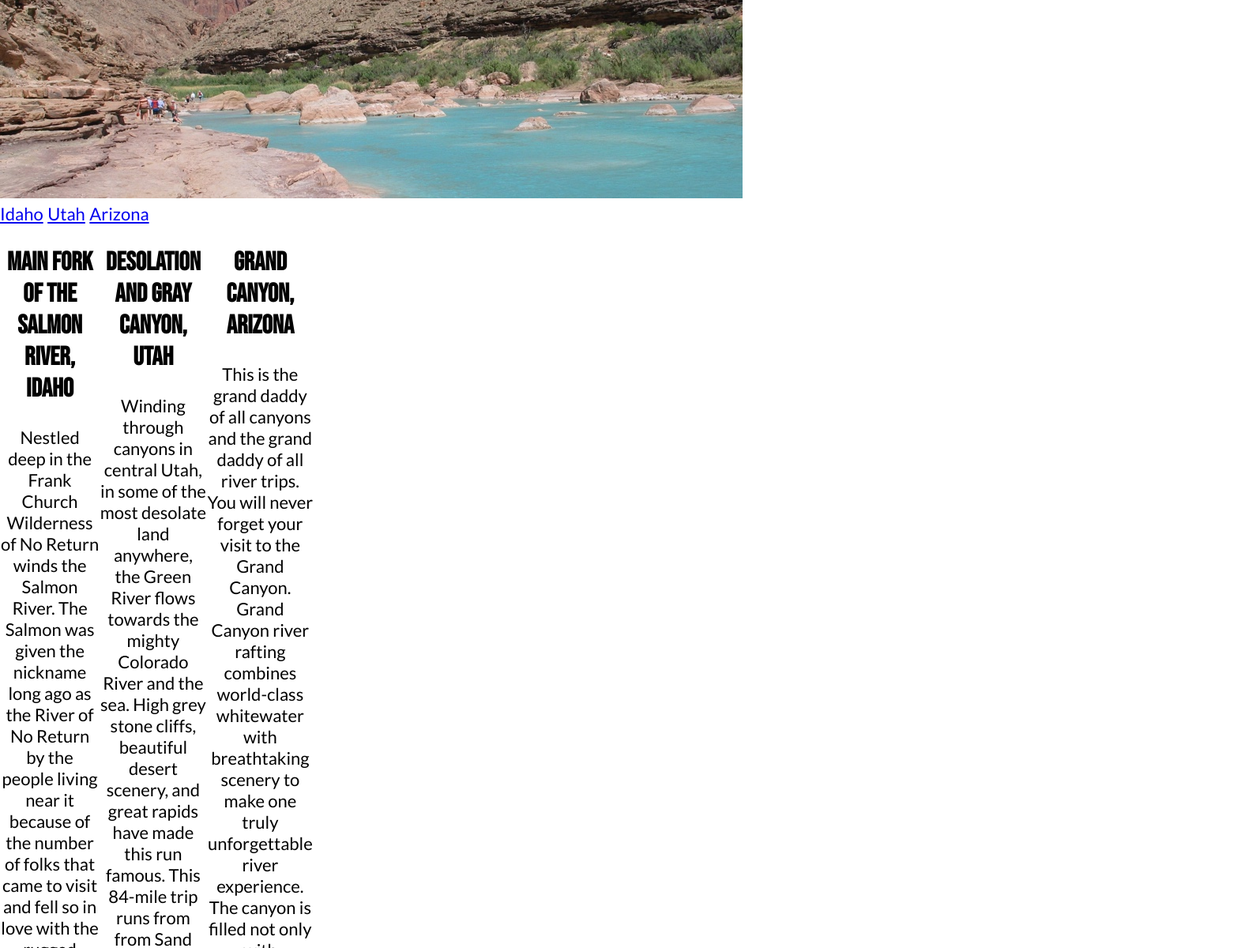
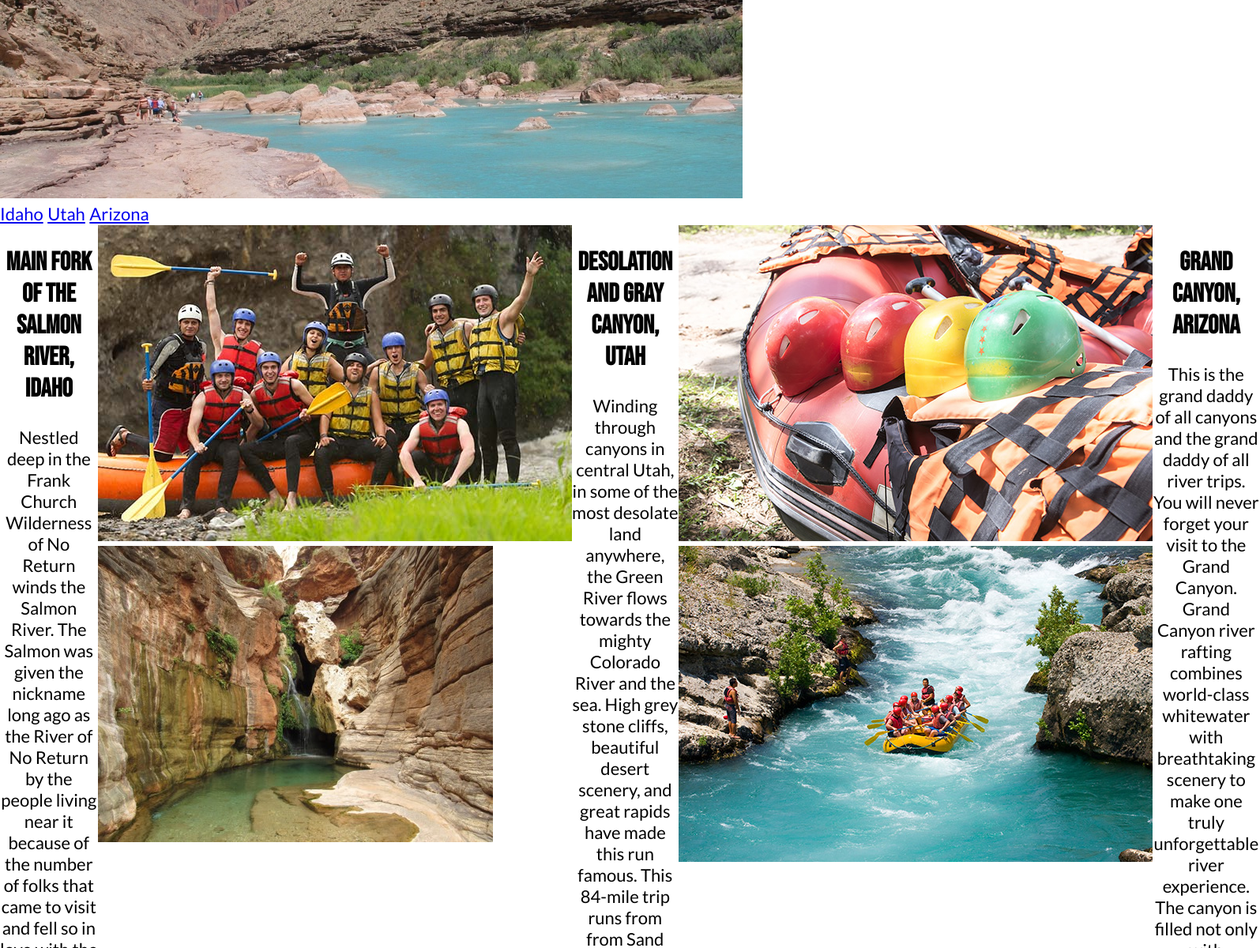
Before and after one commit to Msanofsky/wdd130, a plain HTML site: page wwr/rivers.html in a window 1280 px wide. Shown: the part 100-1300 px from the top of the page at 79% size, 1595 px wide, since content can reach past the window. Drawn offline with Linux system fonts and the light colour scheme.

Commit message:
html for rivers page and images

```diff
--- a/wwr/rivers.html
+++ b/wwr/rivers.html
@@ -46,6 +46,13 @@
 
             </section>
 
+            <div class="div_img">
+
+                <img src="images/rafting59_600.jpg" alt="group photo">
+                <img src="images/elves-chasm-landscape.jpg" alt="elves chasm">
+
+            </div>
+
             <section id="utah">
                 <h1>Desolation and Gray Canyon, Utah</h1>
 
@@ -56,6 +63,13 @@
                 Desolation Canyon has been recognized as a National Landmark.  This designation is based on the uniqueness and rich history that the canyon tells.</p>
 
             </section>
+
+            <div class="div_img">
+
+                <img src="images/rafting22_600.jpg" alt="helmets">
+                <img src="images/rafting65_600.jpg" alt="rafting down the river">
+
+            </div>
 
             <section id="arizona">
 
```
Also changed, not shown: wwr/images/rafting22_600.jpg (added), wwr/images/rafting65_600.jpg (added).
